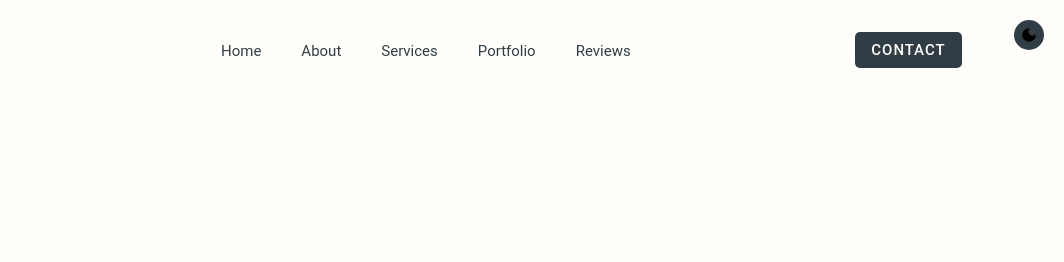
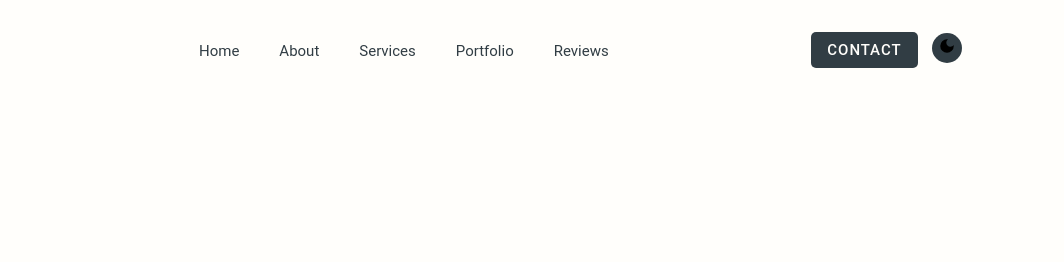
Before and after one commit to babynapboltron8/MyPortfolio, a plain HTML site: page Index.html in a window 1280 px wide. Shown: the top 262 px of the page, 216-1280 px from the left. Drawn offline with nearby package versions, Linux system fonts and the light colour scheme.

Commit message:
align toggle darkmode

```diff
--- a/Index.html
+++ b/Index.html
@@ -50,14 +50,18 @@
             <li><a href="#testimonials">Reviews</a></li>
           </ul>
 
+
+
           <div class="button-wrapper">
             <a href="#contactForm">
               <button class="btn contact-btn">Contact</button>
             </a>
-            <button id="theme-switch">
-              <svg xmlns="http://www.w3.org/2000/svg" height="18px" viewBox="0 -960 960 960" width="18px"><path d="M480-120q-150 0-255-105T120-480q0-150 105-255t255-105q14 0 27.5 1t26.5 3q-41 29-65.5 75.5T444-660q0 90 63 153t153 63q55 0 101-24.5t75-65.5q2 13 3 26.5t1 27.5q0 150-105 255T480-120Z"/></svg>
-              <svg xmlns="http://www.w3.org/2000/svg" height="18px" viewBox="0 -960 960 960" width="18px"><path d="M480-280q-83 0-141.5-58.5T280-480q0-83 58.5-141.5T480-680q83 0 141.5 58.5T680-480q0 83-58.5 141.5T480-280ZM200-440H40v-80h160v80Zm720 0H760v-80h160v80ZM440-760v-160h80v160h-80Zm0 720v-160h80v160h-80ZM256-650l-101-97 57-59 96 100-52 56Zm492 496-97-101 53-55 101 97-57 59Zm-98-550 97-101 59 57-100 96-56-52ZM154-212l101-97 55 53-97 101-59-57Z"/></svg>
-            </button>
+            <a href="#">
+                <button id="theme-switch">
+                  <svg xmlns="http://www.w3.org/2000/svg" height="18px" viewBox="0 -960 960 960" width="18px"><path d="M480-120q-150 0-255-105T120-480q0-150 105-255t255-105q14 0 27.5 1t26.5 3q-41 29-65.5 75.5T444-660q0 90 63 153t153 63q55 0 101-24.5t75-65.5q2 13 3 26.5t1 27.5q0 150-105 255T480-120Z"/></svg>
+                  <svg xmlns="http://www.w3.org/2000/svg" height="18px" viewBox="0 -960 960 960" width="18px"><path d="M480-280q-83 0-141.5-58.5T280-480q0-83 58.5-141.5T480-680q83 0 141.5 58.5T680-480q0 83-58.5 141.5T480-280ZM200-440H40v-80h160v80Zm720 0H760v-80h160v80ZM440-760v-160h80v160h-80Zm0 720v-160h80v160h-80ZM256-650l-101-97 57-59 96 100-52 56Zm492 496-97-101 53-55 101 97-57 59Zm-98-550 97-101 59 57-100 96-56-52ZM154-212l101-97 55 53-97 101-59-57Z"/></svg>
+                </button>
+            </a>
           </div>
 
           <div class="menu-btn">
--- a/style.css
+++ b/style.css
@@ -69,6 +69,11 @@ button.btn:hover {
 .button-wrapper a {
   text-decoration: none;
 }
+
+.button-wrapper a:first-child {
+  margin-right: 10px;
+}
+
 /*   *** Reusable Code Ends ***   */
 
 body {
@@ -1145,12 +1150,6 @@ button {
   padding: 0;
   border-radius: 50%;
   background-color: var(--primary-clr);
-  display: flex;
-  justify-content: center;
-  align-items: center;
-  position: fixed;
-  top: 20px;
-  right: 20px;
 }
 #theme-switch svg {
   fill: var(--primary-color);
```
